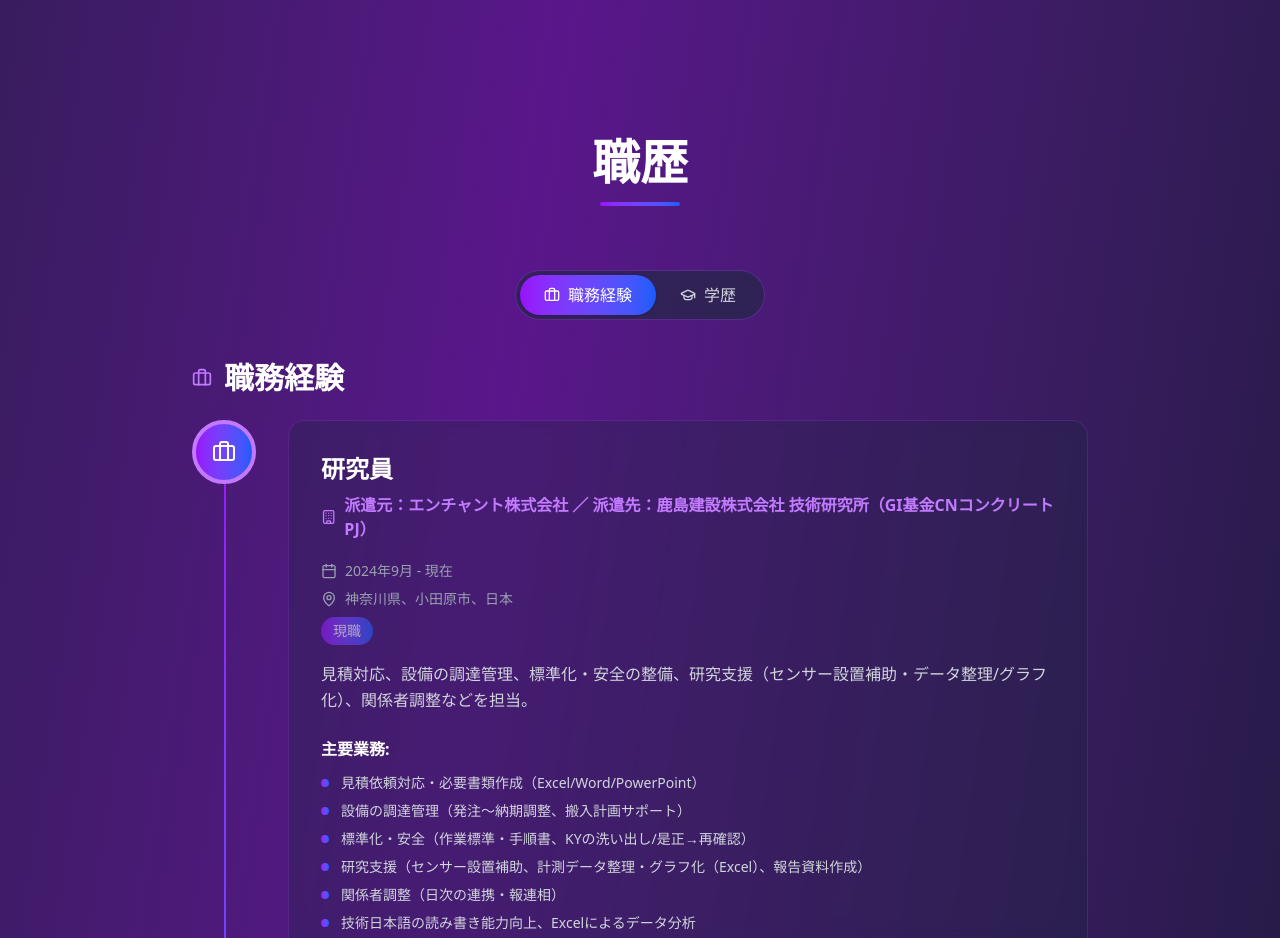
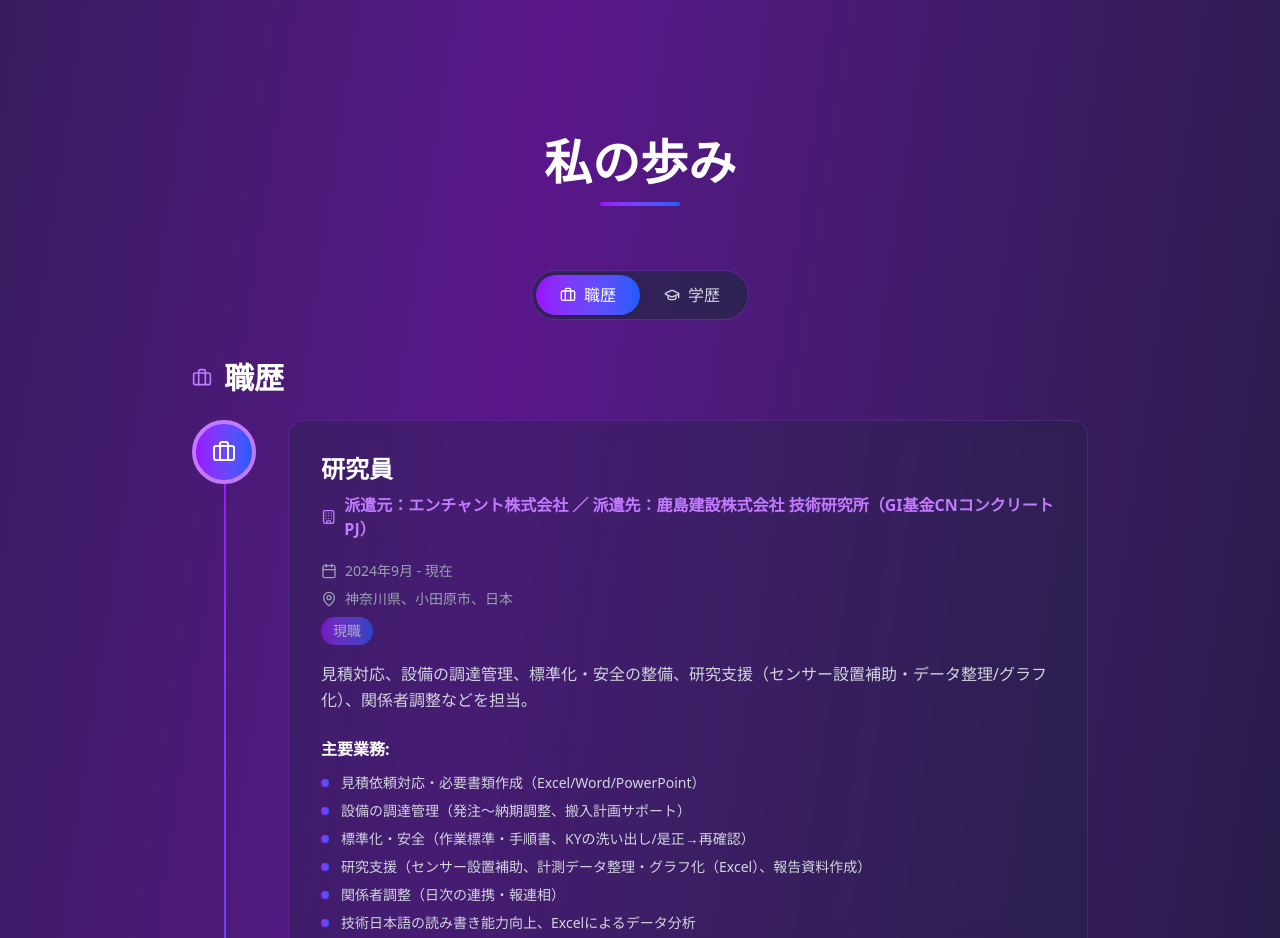
Before and after one commit to shinthantnaingGit/shin-thant-naing-portfolio, a React (Vite) app: page / in a window 1280 px wide. Shown: the part 4820-5758 px from the top of the page. Built offline with nearby package versions, Linux system fonts and the light colour scheme.

Commit message:
fix(content): title fix for experience section

```diff
--- a/src/I18n/messages.js
+++ b/src/I18n/messages.js
@@ -153,8 +153,8 @@ export const messages = {
       ],
     },
     experience: {
-      title: "Professional Experience",
-      jobsTitle: "Job Experience",
+      title: "My Journey",
+      jobsTitle: "Work",
       educationTitle: "Education",
       current: "Current Position",
       previous: "Previous Experience",
@@ -412,8 +412,8 @@ export const messages = {
       ],
     },
     experience: {
-      title: "職歴",
-      jobsTitle: "職務経験",
+      title: "私の歩み",
+      jobsTitle: "職歴",
       educationTitle: "学歴",
       current: "現在のポジション",
       previous: "以前の経験",
--- a/src/components/Experience.jsx
+++ b/src/components/Experience.jsx
@@ -100,7 +100,7 @@ export default function Experience({ messages }) {
           initial="hidden"
           // whileInView="visible"
           animate="visible"
-          // viewport={{ once: true, amount: 0.1 }}
+          viewport={{ once: true, amount: 0.1 }}
         >
           {/* Section Title */}
           <motion.div variants={itemVariants} className="text-center mb-16">
```
